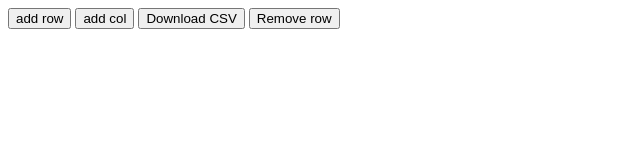
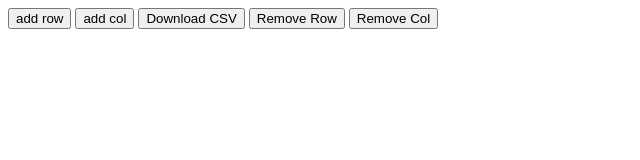
Before and after one commit to lhyneu/assgin6, a website: page index.html in a window 1280 px wide. Shown: the whole page, without its empty margins (0-640 px from the left). Drawn offline with Linux system fonts and the light colour scheme.

Commit message:
add remove col function

```diff
--- a/index.html
+++ b/index.html
@@ -15,7 +15,8 @@
         <button onclick="addRow()">add row</button>
         <button onclick="addCol()">add col</button>
         <button onclick="gencsv()">Download CSV</button>
-        <button onclick="removeRow()">Remove row</button>
+        <button onclick="removeRow()">Remove Row</button>
+        <button onclick="removeCol()">Remove Col</button>
     </nav>
     <div class="maincontent">
         <table id="roottable"></table>
--- a/index.js
+++ b/index.js
@@ -35,9 +35,8 @@ function addRow() {
     table.appendChild(tr)
 }
 
-function genColId() {
+function genColId(c) {
     let s = [];
-    let c = columns;
     while (c > 0) {
         let r = c % 26;
         c = parseInt(c / 26);
@@ -60,7 +59,7 @@ function addCol() {
         columns++;
         let header = childs[0];
         let th = document.createElement('th');
-        th.append(genColId());
+        th.append(genColId(columns));
         header.appendChild(th);
         for (let i = 1; i < childs.length; i++) {
             let tr = childs[i];
@@ -146,6 +145,44 @@ function removeRow() {
     }
 }
 
+function removeCol() {
+    if (selCol != "" && columns > 1) {
+        let table = document.getElementById('roottable');
+        let trs = table.childNodes;
+        let matched = false;
+        let td;
+        let idx;
+        for (let i = 1; i < trs.length; i++) {
+            let tds = trs[i].childNodes;
+            for (let j = 1;j < tds.length; j++) {
+                if (tds[j].className == selCol) {
+                    idx = j;
+                    td = tds[j];
+                    matched = true;
+                } else {
+                    if (matched) {
+                        let newCol = parseInt(tds[j].className.slice(3))-1;
+                        tds[j].className = "col" + String(newCol);
+                    }
+                }
+            }
+            matched = false;
+            console.log(td);
+            trs[i].removeChild(td);
+        }
+        let header = trs[0].childNodes;
+        for (let i = idx+1; i<header.length;i++) {
+            let newCol = genColId(i-1);
+            header[i].textContent = newCol;
+        }
+        trs[0].removeChild(header[idx]);
+        dye(false);
+        selRow = "";
+        selCol = "";
+        columns--;
+    }
+}
+
 
 function download_csv(csv, filename) {
     var csvFile;
```
